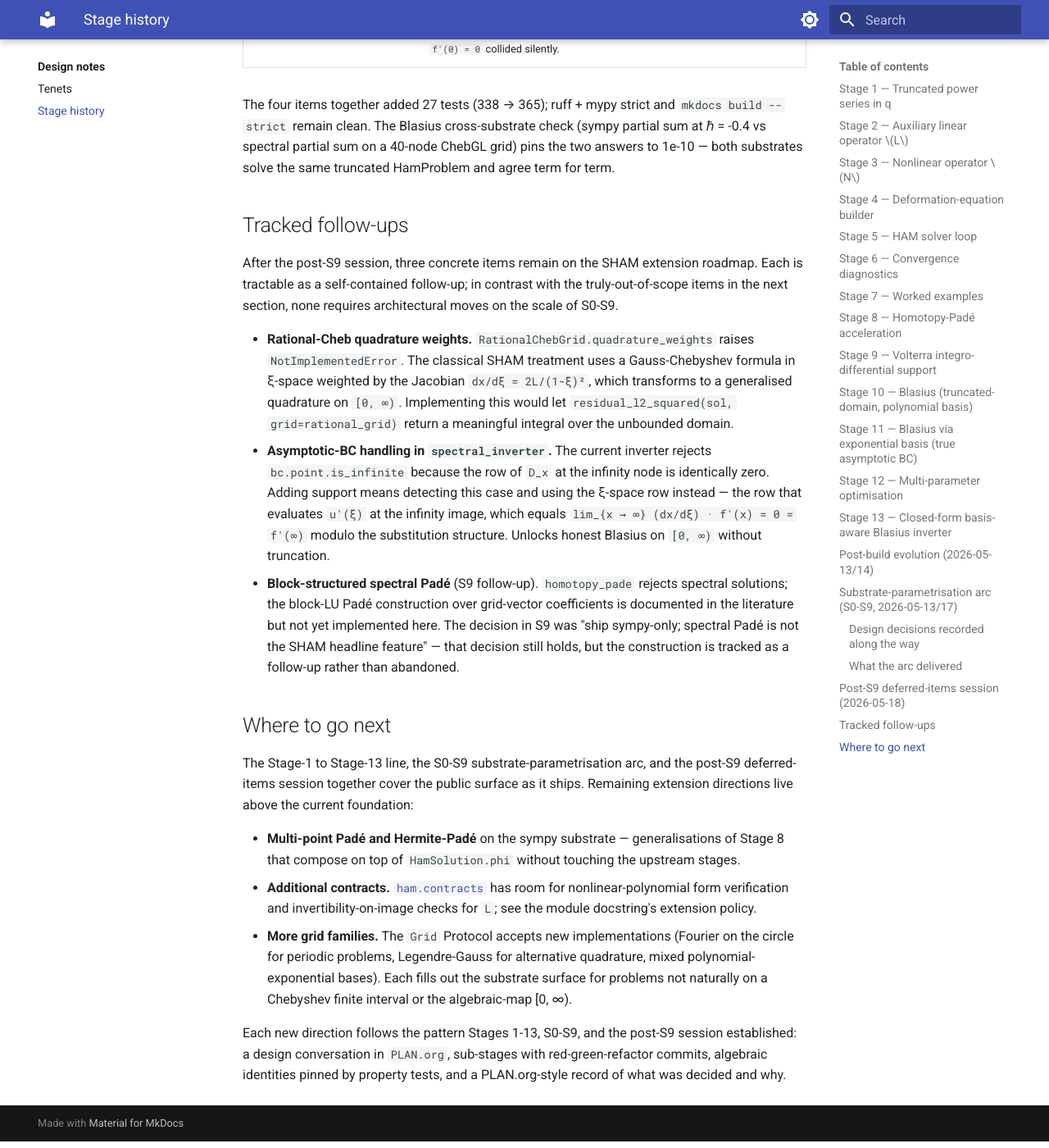
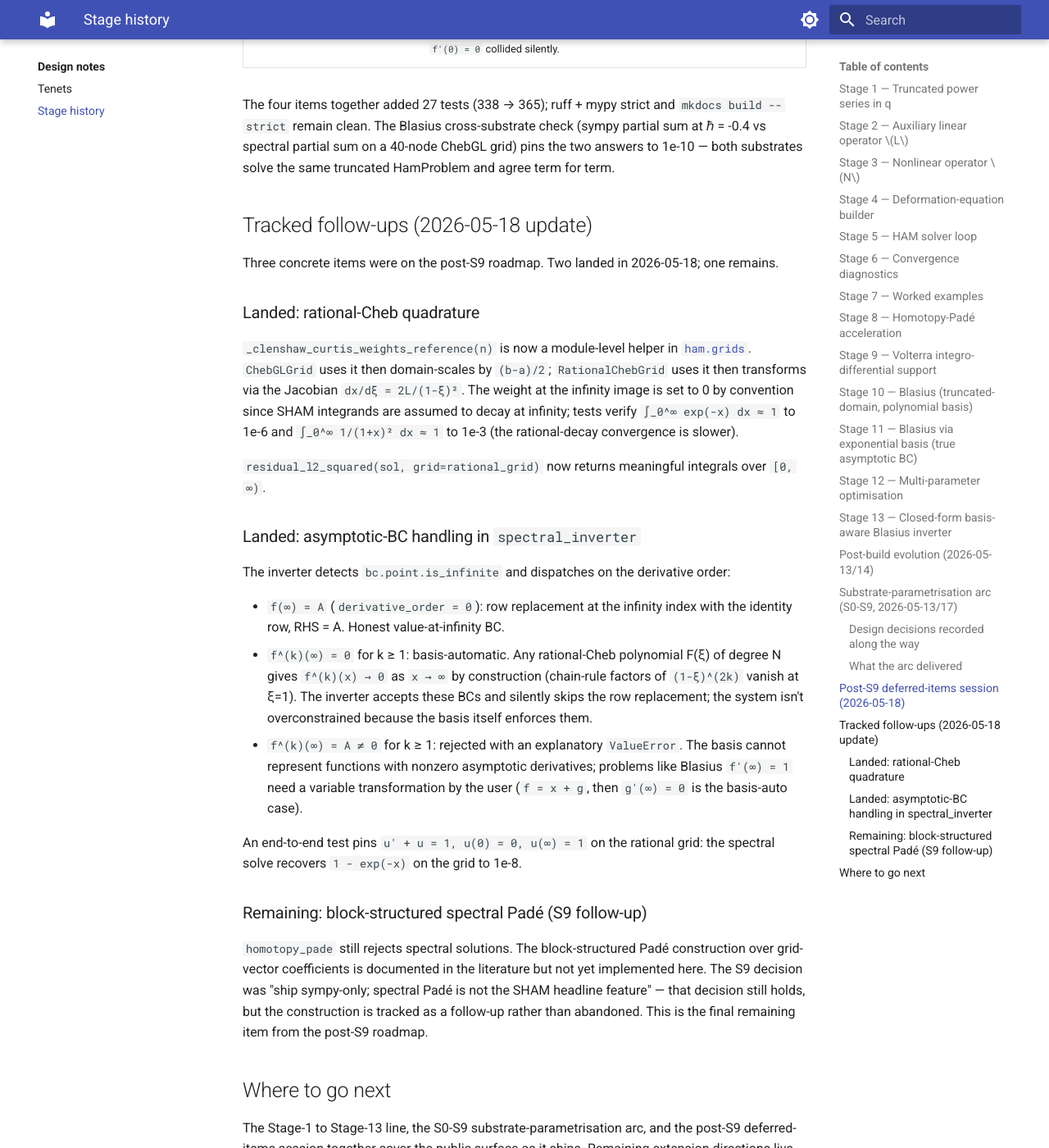
Before and after one commit to sabjohnso/ham, an MkDocs documentation site: the page built from docs/design/stages.md, in a window 1280 px wide and 1400 px high, scrolled down 9125 px. Shown: the whole window at 82% size. Built offline with MkDocs 1.6.1 and Material for MkDocs 9.7.7, drawn with Linux system fonts in a browser that asks for light colours.

Commit message:
📝 [docs] mark rational-Cheb quadrature + asymptotic BCs as landed
Problem:
- Two of the three post-S9 tracked follow-ups landed in commit
  92fc5a1, but PLAN.org, docs/design/stages.md,
  docs/concepts/substrates.md, and docs/api/index.md still
  described them as "tracked / not yet implemented"

Solution:
- PLAN.org's "Tracked follow-ups" section restructured: the two
  landed items get DONE entries with the implementation details
  (Clenshaw-Curtis extraction, Jacobian-transformed weights with
  the j=0 = 0 convention, infinity-BC dispatch by derivative_order
  with basis-auto skip and nonzero-derivative rejection); the
  remaining block-structured spectral Padé entry stays as-is and
  is now explicitly "the final remaining item from the post-S9
  roadmap"
- docs/design/stages.md "Tracked follow-ups" section gets a "(2026-
  05-18 update)" subheading; the two landed items have "Landed:"
  subsections with the test summaries; spectral Padé under
  "Remaining:" with the unchanged S9 decision rationale
- docs/api/index.md: ham.grids row now mentions both grids
  including the Jacobian transformation for rational-Cheb;
  ham.spectral row mentions asymptotic value-at-infinity BC
  handling and basis-auto homogeneous derivative BC handling
- docs/concepts/substrates.md: dropped the "rational-Cheb is a
  minimal implementation" hedging and added an explicit pointer
  to the remaining block-structured Padé follow-up via an
  ATX-style cross-link

`mkdocs build --strict` passes; the new [followup] reference
points to the right anchor on the stages page.

Two landed in spring -
quadrature and asymptote;
Padé waits its turn.

```diff
--- a/docs/concepts/substrates.md
+++ b/docs/concepts/substrates.md
@@ -58,11 +58,15 @@ operations as a frozen dataclass. To add a new substrate (Fourier
 on the circle, Legendre-Gauss for alternative quadrature, …) you
 write one factory function returning a `Backend[YourCoefficient]`
 and the rest of the library — solver, diagnostics, contracts —
-comes for free. A second concrete substrate — rational-Chebyshev
-on \([0, \infty)\) — ships as a minimal Grid implementation today
-(differentiation matrix only; rational-Cheb quadrature and
-asymptotic-BC handling are tracked follow-ups in the [Stage
-history](../design/stages.md#tracked-follow-ups)).
+comes for free. A second concrete grid — rational-Chebyshev on
+\([0, \infty)\) — ships alongside `ChebGLGrid`; it supports
+rational-Cheb quadrature, asymptotic value-at-infinity BCs, and
+basis-auto homogeneous derivative BCs. Nonzero asymptotic
+derivatives (like Blasius `f'(\infty) = 1`) still need user
+variable-transformation; block-structured spectral Padé remains
+the only outstanding [tracked follow-up][followup].
+
+[followup]: ../design/stages.md#remaining-block-structured-spectral-pade-s9-follow-up
 
 Equality is *not* a Backend operation. The library's design
 decision is that the comparator used to decide "are these two
--- a/docs/design/stages.md
+++ b/docs/design/stages.md
@@ -361,37 +361,58 @@ partial sum on a 40-node ChebGL grid) pins the two answers to
 1e-10 — both substrates solve the same truncated HamProblem and
 agree term for term.
 
-## Tracked follow-ups
+## Tracked follow-ups (2026-05-18 update)
 
-After the post-S9 session, three concrete items remain on the
-SHAM extension roadmap. Each is tractable as a self-contained
-follow-up; in contrast with the truly-out-of-scope items in the
-next section, none requires architectural moves on the scale of
-S0-S9.
+Three concrete items were on the post-S9 roadmap. Two landed
+in 2026-05-18; one remains.
 
-- **Rational-Cheb quadrature weights.**
-  `RationalChebGrid.quadrature_weights` raises
-  `NotImplementedError`. The classical SHAM treatment uses a
-  Gauss-Chebyshev formula in ξ-space weighted by the Jacobian
-  `dx/dξ = 2L/(1-ξ)²`, which transforms to a generalised quadrature
-  on `[0, ∞)`. Implementing this would let
-  `residual_l2_squared(sol, grid=rational_grid)` return a meaningful
-  integral over the unbounded domain.
-- **Asymptotic-BC handling in `spectral_inverter`.** The current
-  inverter rejects `bc.point.is_infinite` because the row of `D_x`
-  at the infinity node is identically zero. Adding support means
-  detecting this case and using the ξ-space row instead — the row
-  that evaluates `u'(ξ)` at the infinity image, which equals
-  `lim_{x → ∞} (dx/dξ) · f'(x) = 0 = f'(∞)` modulo the
-  substitution structure. Unlocks honest Blasius on `[0, ∞)`
-  without truncation.
-- **Block-structured spectral Padé** (S9 follow-up).
-  `homotopy_pade` rejects spectral solutions; the block-LU Padé
-  construction over grid-vector coefficients is documented in the
-  literature but not yet implemented here. The decision in S9 was
-  "ship sympy-only; spectral Padé is not the SHAM headline
-  feature" — that decision still holds, but the construction is
-  tracked as a follow-up rather than abandoned.
+### Landed: rational-Cheb quadrature
+
+`_clenshaw_curtis_weights_reference(n)` is now a module-level
+helper in [`ham.grids`](../api/grids.md). `ChebGLGrid` uses it
+then domain-scales by `(b-a)/2`; `RationalChebGrid` uses it then
+transforms via the Jacobian `dx/dξ = 2L/(1-ξ)²`. The weight at
+the infinity image is set to 0 by convention since SHAM
+integrands are assumed to decay at infinity; tests verify
+`∫_0^∞ exp(-x) dx ≈ 1` to 1e-6 and `∫_0^∞ 1/(1+x)² dx ≈ 1` to
+1e-3 (the rational-decay convergence is slower).
+
+`residual_l2_squared(sol, grid=rational_grid)` now returns
+meaningful integrals over `[0, ∞)`.
+
+### Landed: asymptotic-BC handling in `spectral_inverter`
+
+The inverter detects `bc.point.is_infinite` and dispatches on the
+derivative order:
+
+- `f(∞) = A` (`derivative_order = 0`): row replacement at the
+  infinity index with the identity row, RHS = A. Honest
+  value-at-infinity BC.
+- `f^(k)(∞) = 0` for k ≥ 1: basis-automatic. Any rational-Cheb
+  polynomial F(ξ) of degree N gives `f^(k)(x) → 0` as `x → ∞`
+  by construction (chain-rule factors of `(1-ξ)^(2k)` vanish at
+  ξ=1). The inverter accepts these BCs and silently skips the
+  row replacement; the system isn't overconstrained because the
+  basis itself enforces them.
+- `f^(k)(∞) = A ≠ 0` for k ≥ 1: rejected with an explanatory
+  `ValueError`. The basis cannot represent functions with
+  nonzero asymptotic derivatives; problems like Blasius
+  `f'(∞) = 1` need a variable transformation by the user
+  (`f = x + g`, then `g'(∞) = 0` is the basis-auto case).
+
+An end-to-end test pins `u' + u = 1, u(0) = 0, u(∞) = 1` on the
+rational grid: the spectral solve recovers `1 - exp(-x)` on the
+grid to 1e-8.
+
+### Remaining: block-structured spectral Padé (S9 follow-up)
+
+`homotopy_pade` still rejects spectral solutions. The
+block-structured Padé construction over grid-vector coefficients
+is documented in the literature but not yet implemented here.
+The S9 decision was "ship sympy-only; spectral Padé is not the
+SHAM headline feature" — that decision still holds, but the
+construction is tracked as a follow-up rather than abandoned.
+This is the final remaining item from the post-S9 roadmap.
 
 ## Where to go next
 
```
Also changed, not shown: docs/api/index.md (+2 -2 lines).
